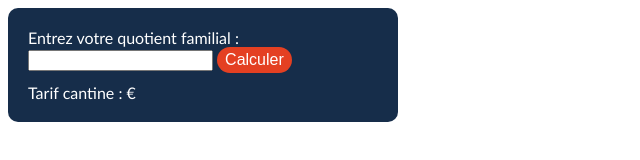
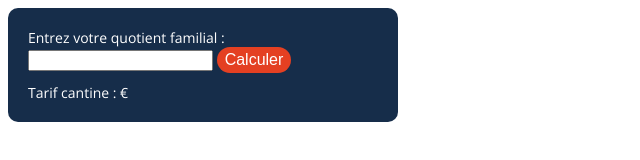
Before and after one commit to MairieSene/mairiesene.github.io, a plain HTML site: page index.html in a window 1280 px wide. Shown: the full height of the page, 0-640 px from the left. Drawn offline with nearby package versions, Linux system fonts and the light colour scheme.

Commit message:
Update index.html

```diff
--- a/index.html
+++ b/index.html
@@ -30,15 +30,18 @@
 </script>
 
 <style>
+    @import url('https://fonts.googleapis.com/css2?family=Open+Sans:wght@300;400&display=swap');
+
     #simulateur-tarif-cantine {
       max-width: 350px;
       padding: 20px;
       border-radius: 10px;
     }
     .formulaire {
-        font-family : 'calibri';
+        font-family: 'Open Sans', sans-serif;
         background-color: #162D4A;
         color: white;
+        font-size: 14px;
     }
     .formulaire button {
         background-color: #E44022;
```
